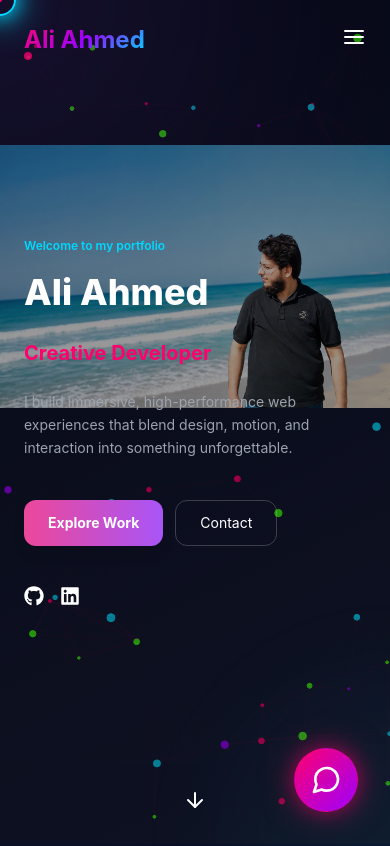
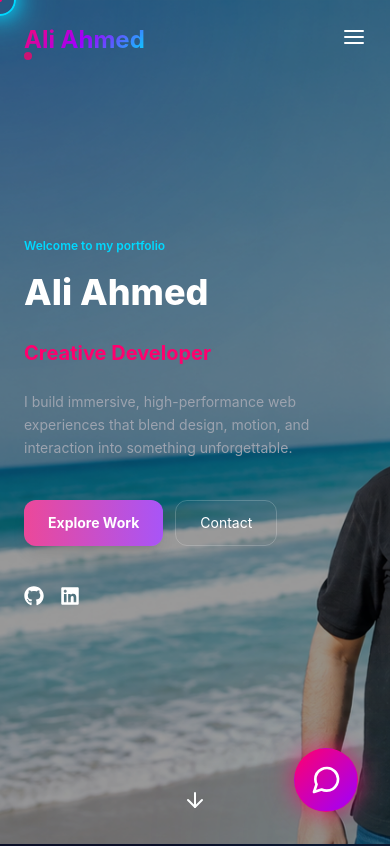
Before and after one commit to ZaynEverett/my-portfolio-ali, a React (Vite) app: page / in a window 390 px wide. Shown: the top 846 px of the page. Built offline with nearby package versions, Linux system fonts and the light colour scheme; the HTML template or start-up script is replaced by a standard one.

Commit message:
Hero: mobile background-position center top for responsive image

```diff
--- a/src/index.css
+++ b/src/index.css
@@ -185,16 +185,14 @@ button, a, [role="button"] {
   background-repeat: no-repeat;
 }
 
-@media (max-width: 639px) {
+@media (max-width: 768px) {
   .hero-bg {
-    background-position: center 25%;
-    background-size: 120%;
+    background-position: center top;
   }
 }
 
-@media (min-width: 640px) and (max-width: 1023px) {
+@media (min-width: 769px) and (max-width: 1023px) {
   .hero-bg {
     background-position: center 40%;
-    background-size: 110%;
   }
 }
```
